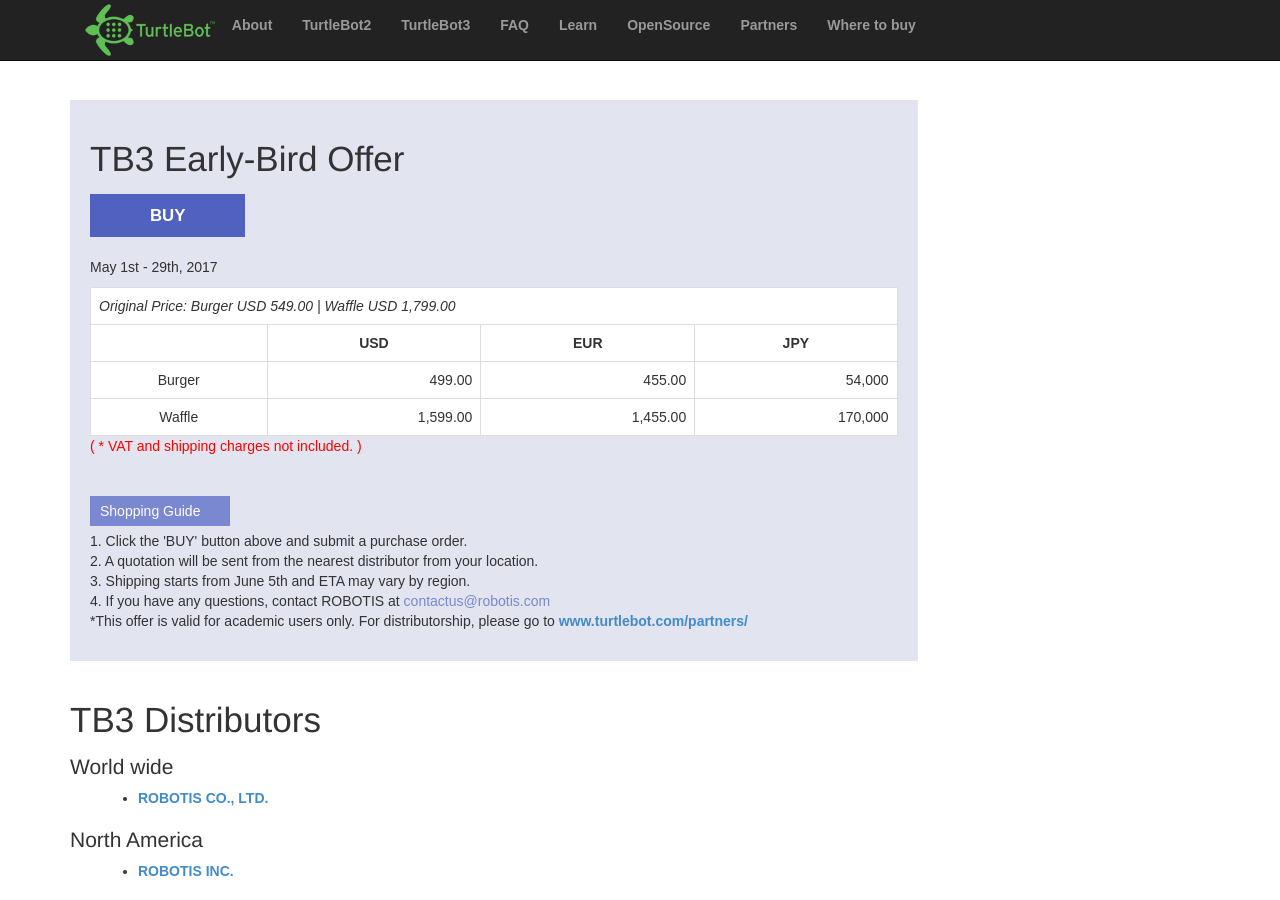
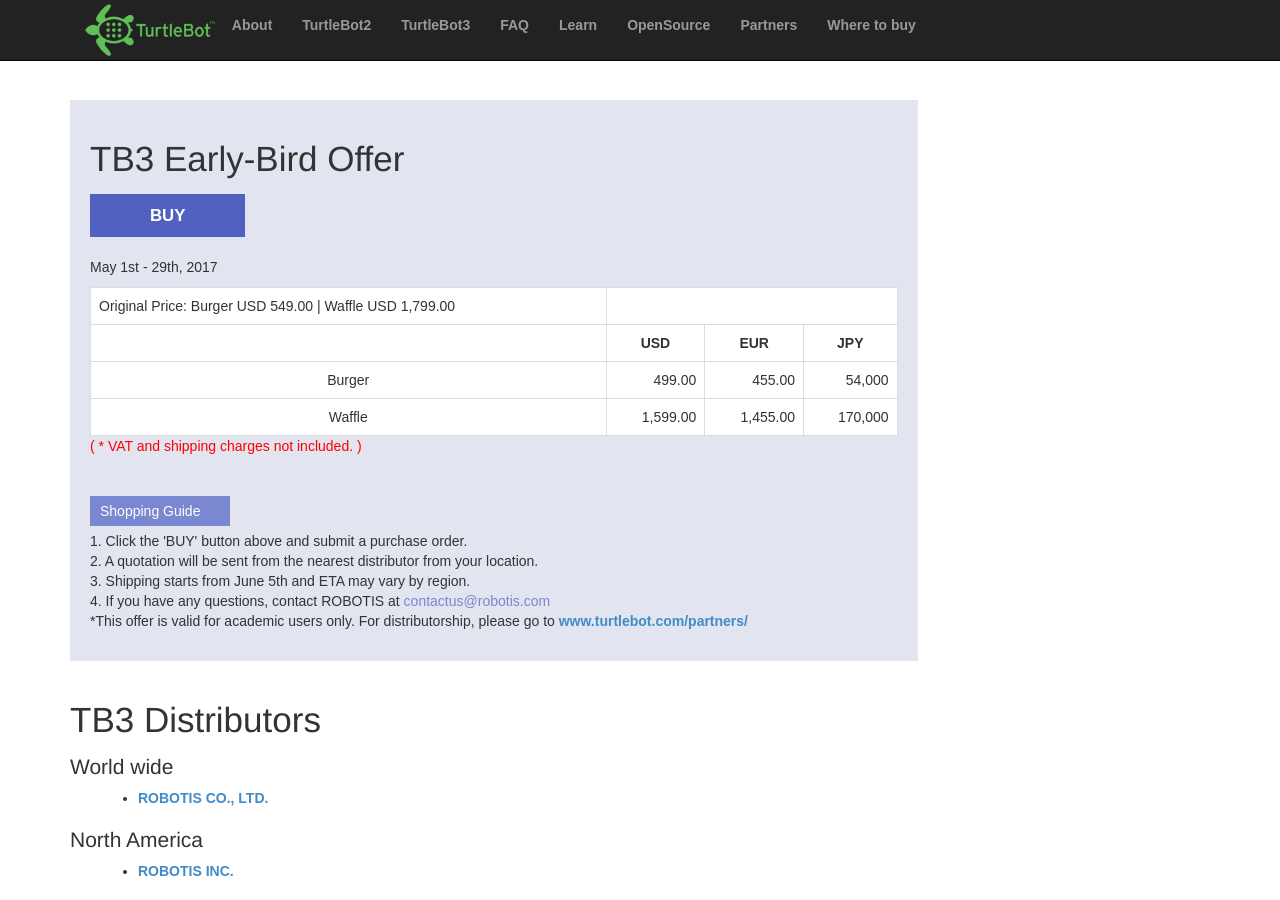
Before and after one commit to turtlebot/turtlebot.com, a Jekyll site: the page built from purchase.md, in a window 1280 px wide and 900 px high. Built offline with Jekyll 4.4.1, drawn with Linux system fonts in a browser that asks for light colours; nearby versions of some CDN libraries; a script that is not in the unit is left out.

```diff
--- a/purchase.md
+++ b/purchase.md
@@ -25,7 +25,7 @@
 
   <table class="table table-bordered early-bird">
     <tr>
-      <td colspan=4 class="td_l"><i>Original Price: Burger USD 549.00 | Waffle USD 1,799.00</i></td>
+      <td class="td_l">Original Price: Burger USD 549.00 | Waffle USD 1,799.00</td>
     </tr>
     <tr>
       <th></th>
```
